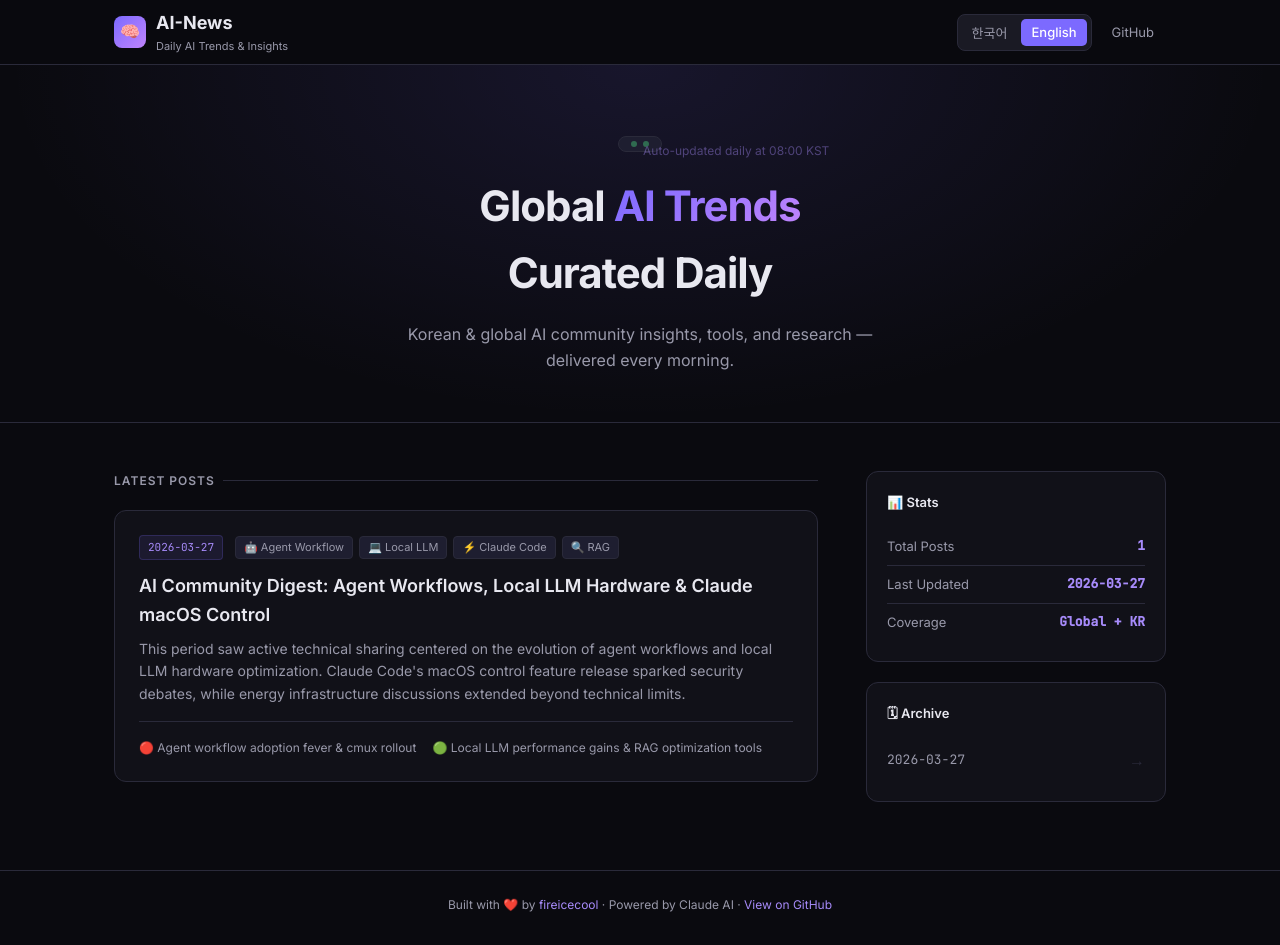
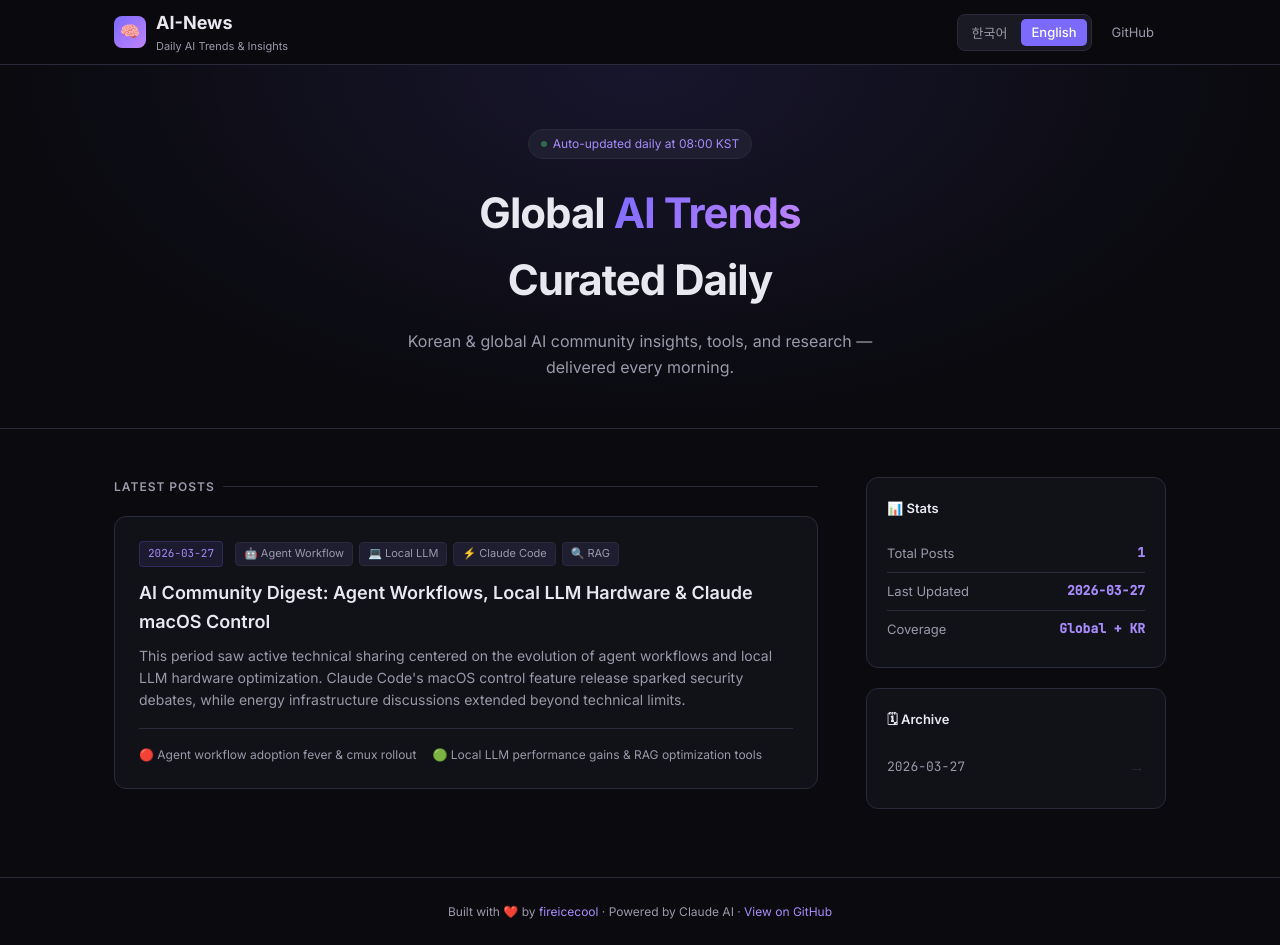
Before and after one commit to fireicecool/AI-News, a plain HTML site: page index.html in a window 1280 px wide. Drawn offline with Linux system fonts and the light colour scheme.

Commit message:
Fix badge dot CSS targeting all spans

```diff
--- a/index.html
+++ b/index.html
@@ -38,7 +38,7 @@
     /* Hero */
     .hero { border-bottom:1px solid var(--border); padding:64px 24px 48px; text-align:center; background:radial-gradient(ellipse at 50% 0%,rgba(124,106,255,0.12) 0%,transparent 70%); }
     .hero-badge { display:inline-flex; align-items:center; gap:6px; background:var(--tag-bg); border:1px solid var(--border); border-radius:20px; padding:4px 12px; font-size:12px; color:var(--accent2); margin-bottom:20px; white-space:nowrap; }
-    .hero-badge span { width:6px; height:6px; background:var(--green); border-radius:50%; animation:pulse 2s infinite; }
+    .hero-badge .dot { width:6px; height:6px; background:var(--green); border-radius:50%; animation:pulse 2s infinite; flex-shrink:0; }
     @keyframes pulse { 0%,100%{opacity:1} 50%{opacity:0.4} }
     .hero h1 { font-size:42px; font-weight:700; letter-spacing:-1px; margin-bottom:16px; }
     .hero h1 em { background:linear-gradient(135deg,var(--accent),#c084fc); -webkit-background-clip:text; -webkit-text-fill-color:transparent; font-style:normal; }
@@ -140,7 +140,7 @@
 </header>
 
 <div class="hero">
-  <div class="hero-badge"><span></span> <span data-i18n="badge"></span></div>
+  <div class="hero-badge"><span class="dot"></span> <span data-i18n="badge"></span></div>
   <h1><span data-i18n="hero_title1"></span> <em data-i18n="hero_title2"></em><br><span data-i18n="hero_title3"></span></h1>
   <p data-i18n="hero_desc"></p>
 </div>
```
